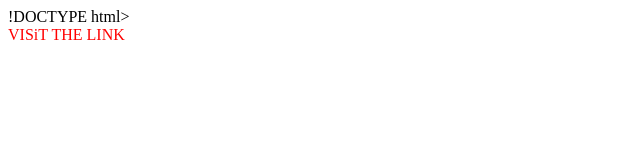
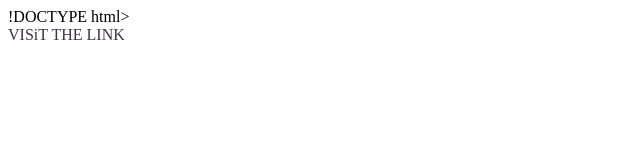
Before and after one commit to Ashutoshtiwari16/25WEb-DESIGNING-HTML, a plain HTML site: page CSS/Selector.html in a window 1280 px wide. In both pictures the pointer is over the link "VISiT THE LINK". Shown: the whole page, without its empty margins (0-640 px from the left). Drawn offline with Linux system fonts and the light colour scheme.

Commit message:
13th november

```diff
--- a/CSS/Selector.html
+++ b/CSS/Selector.html
@@ -24,7 +24,7 @@
         }
 
         a:hover {
-            color: red;
+            color: rgb(61, 51, 69);
         }
 
         a:active {
```
